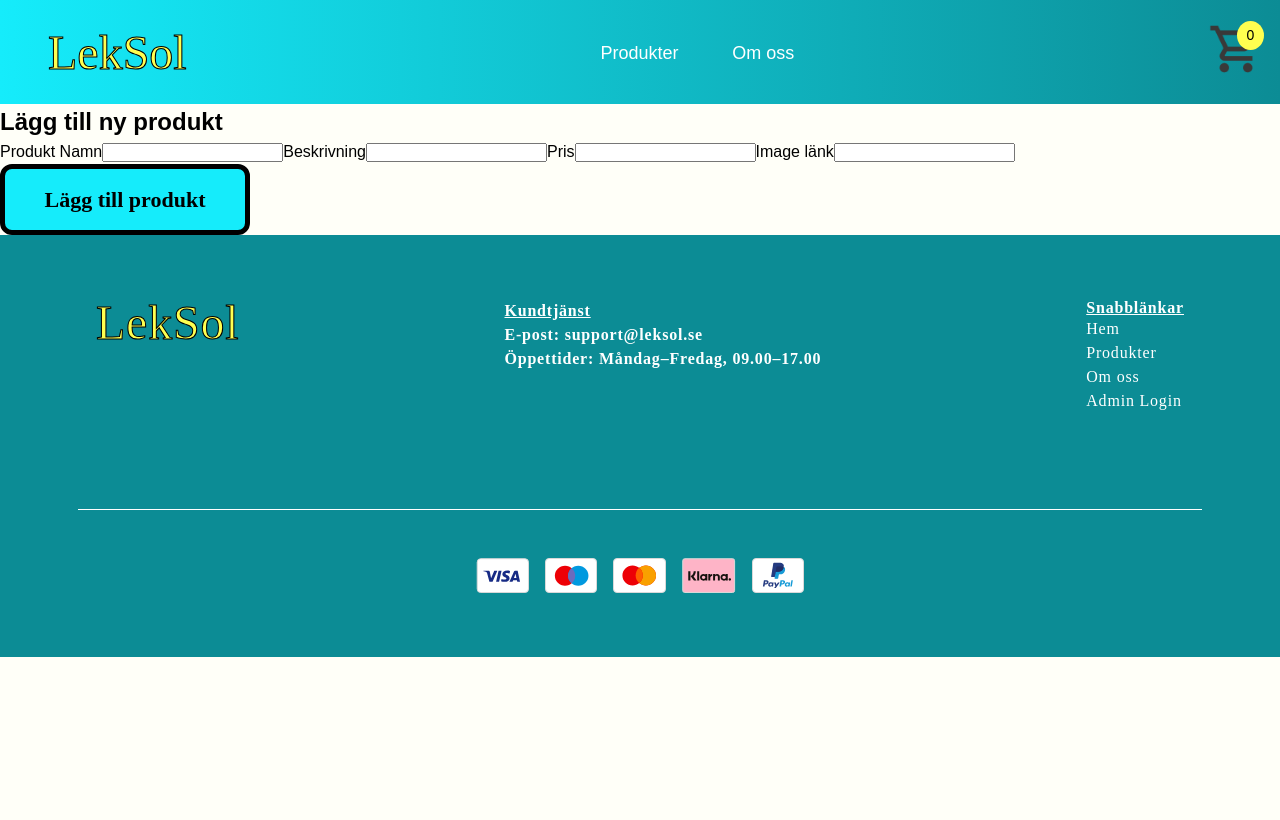
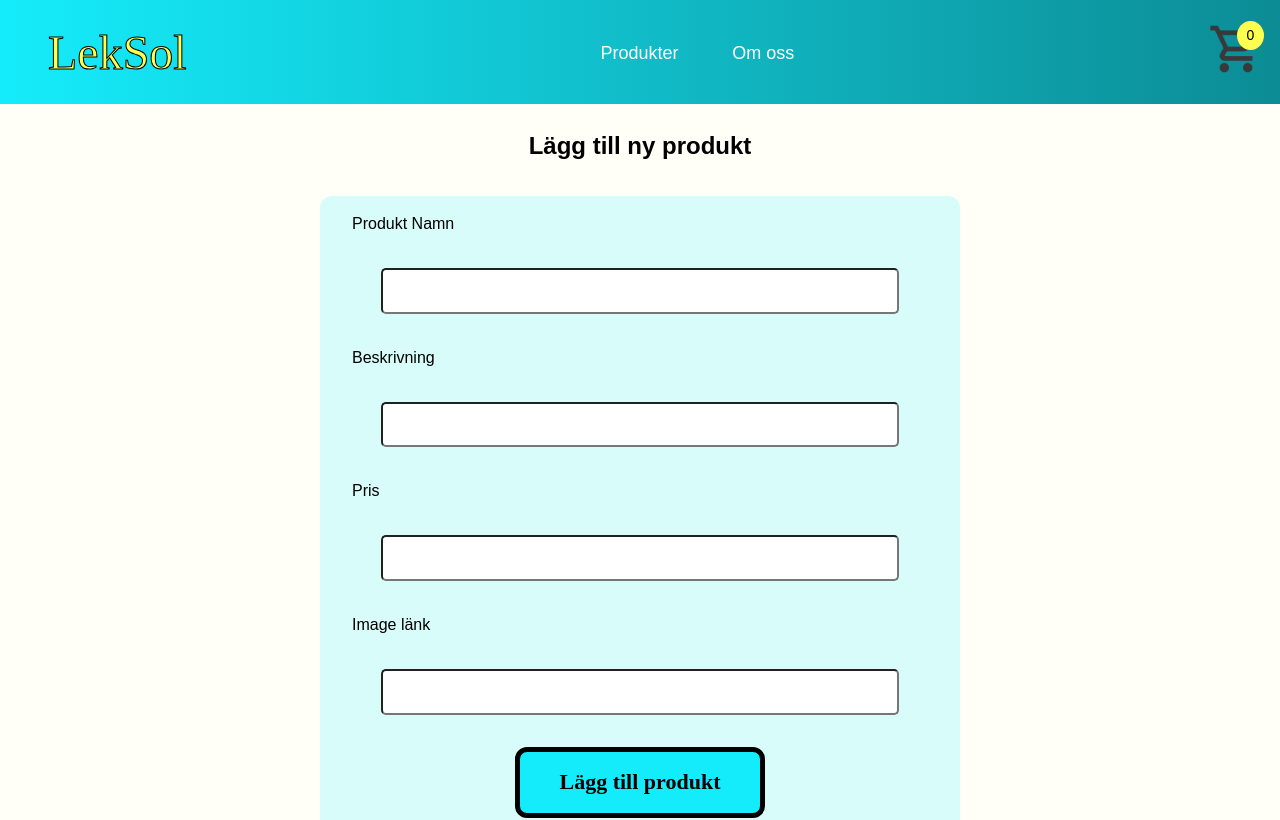
Before and after one commit to FBetulDemir/webbshop, a React (Vite) app: page /#/components/addNewProduct in a window 1280 px wide. Shown: the top 820 px of the page. Built offline with nearby package versions, Linux system fonts and the light colour scheme; no server answers; sample sign-in values are in the browser's storage.

Commit message:
Added styling for AddNewProduct component, improved error handling, and fixed spelling mistakes. Added reverse alphabetic sorting functionality for products

```diff
--- a/src/components/AddNewProduct.jsx
+++ b/src/components/AddNewProduct.jsx
@@ -1,6 +1,7 @@
 import React, { useState } from 'react';
 import productSchema from '../validation/productValidation.js';
 import { addProduct, fetchProducts } from '../data/crud.js';
+import '../styles/AddNewProduct.css';
 
 
 
@@ -10,7 +11,7 @@ const AddNewProduct = () => {
     const [description, setDescription] = useState('');
     const [price, setPrice] = useState('');
     const [imageUrl, setImageUrl] = useState('');
-    const [error, setError] = useState('');
+    const [error, setError] = useState({});
     const [success, setSuccess] = useState('');
 
     async function handleAddProduct() {
@@ -23,15 +24,19 @@ const AddNewProduct = () => {
             isBestseller: false,
         }
 
-        addProduct(productObject)
-
         const { error } = productSchema.validate(productObject, { abortEarly: false });
 
         if (error) {
-            const message = error.details.map((err) => err.message).join('\n');
-            console.log(`Formuläret innehåller fel:\n${message}`);
-            setError(message)
+            const fieldErrors = {};
+            error.details.forEach(err => {
+              const field = err.path[0];
+              fieldErrors[field] = err.message;
+            });
+            setError(fieldErrors);
+            setSuccess('');
             return;
+        } else{
+            addProduct(productObject)
         }
 
         fetchProducts()
@@ -46,7 +51,7 @@ const AddNewProduct = () => {
     return(
         <div className="add-product">
             <h2>Lägg till ny produkt</h2>
-            <form action="">
+            <form action="" onSubmit={(e) => e.preventDefault()}>
                 <label htmlFor="name">Produkt Namn</label>
                 <input
                     type="text"
@@ -54,6 +59,8 @@ const AddNewProduct = () => {
                     value={productName}
                     onChange={(e)=> setProductName(e.target.value)}
                 />
+                {error.name && <p style={{color: "red"}}>Formuläret innehåller fel: {error.name}</p>}
+
                 <label htmlFor="description">Beskrivning</label>
                 <input
                     type="text"
@@ -61,6 +68,8 @@ const AddNewProduct = () => {
                     value={description}
                     onChange={(e) => setDescription(e.target.value)}
                 />
+                {error.description && <p style={{color: "red"}}>Formuläret innehåller fel: {error.description}</p>}
+
                 <label htmlFor="price" >Pris</label>
                 <input
                     type="number"
@@ -68,6 +77,8 @@ const AddNewProduct = () => {
                     value={price}
                     onChange={(e) => setPrice(e.target.value)}
                 />
+                {error.price && <p style={{color: "red"}}>Formuläret innehåller fel: {error.price}</p>}
+
                 <label htmlFor="imageUrl">Image länk</label>
                 <input
                     type="text"
@@ -75,11 +86,11 @@ const AddNewProduct = () => {
                     value={imageUrl}
                     onChange={(e)=> setImageUrl(e.target.value)}
                 />
+                {error.imageUrl && <p style={{color: "red"}}>Formuläret innehåller fel: {error.imageUrl}</p>}
+
                 <button className="blue-btn" onClick={handleAddProduct}>Lägg till produkt</button>
             </form>
-            {error && <p style={{color: "red"}}>Formuläret innehåller fel: {error}</p>}
-            {success && <p style={{color: "green"}}>Produkten har lagts till!</p>}
-
+            {success && <p style={{color: "green"}}>{success}</p>}
         </div>
     )
 }
--- a/src/components/AdminConsole.jsx
+++ b/src/components/AdminConsole.jsx
@@ -11,9 +11,9 @@ const AdminConsole = () => {
                 <p>Vänligen välj en åtgärd nedan:</p>
             </div>
             <div className="buttons-div">
-                <NavLink to={"/components/addNewProduct/"} className="blue-btn" style={{textDecoration: "none"}}>Lägg till ny product</NavLink>
-                <NavLink to={"/components/editProduct/:productId?"} className="blue-btn" style={{textDecoration: "none"}}>Redigera</NavLink>
-                <NavLink to={"/components/editProduct/:productId?"} className="blue-btn" style={{textDecoration: "none"}}>Ta bort</NavLink>
+                <NavLink to={"/components/addNewProduct/"} className="blue-btn" style={{textDecoration: "none"}}>Lägg till ny produkt</NavLink>
+                <NavLink to={"/components/editProduct/:productId?"} className="blue-btn" style={{textDecoration: "none"}}>Redigera/ Ta bort</NavLink>
+                {/* <NavLink to={"/components/editProduct/:productId?"} className="blue-btn" style={{textDecoration: "none"}}>Ta bort</NavLink> */}
             </div>
         </div>
 
--- a/src/components/HomePageBestsellers.jsx
+++ b/src/components/HomePageBestsellers.jsx
@@ -56,13 +56,13 @@ const HomePageBestsellers = () => {
   }
 
   if (bestsellers.length === 0) {
-    return <div>No bestsellers available at the moment.</div>;
+    return <div>Inga bästsäljare just nu.</div>;
   }
 
 
   return (
     <section className='bestsellers-section'>
-      <h2>Bestsellers</h2>
+      <h2>Bästsäljare</h2>
       <ul>
         {bestsellers.map(product => (
           <li key={product.id} className='product-item'>
@@ -70,7 +70,7 @@ const HomePageBestsellers = () => {
               <img src={product.imageUrl} alt={product.name} className='product-image'/>
             )}
             <h3>{product.name}</h3>
-            <p>Price: {product.price} SEK</p>
+            <p>Pris: {product.price} SEK</p>
             <button onClick={() => addToCart(product)} className='blue-btn'>Lägg till i varukorg</button>
 
           </li>
--- a/src/components/SortingProducts.jsx
+++ b/src/components/SortingProducts.jsx
@@ -5,6 +5,11 @@ const SortingProducts = ({ products, setProducts }) => {
         const sorted = [...products].sort((a, b) => a.name.localeCompare(b.name, 'sv'));
         setProducts(sorted);
     };
+
+    const sortByNameReverse = () => {
+        const sorted = [...products].sort((a, b) => b.name.localeCompare(a.name, 'sv'));
+        setProducts(sorted);
+    }
 
     const sortByPriceIncreasing = () => {
         const sorted = [...products].sort((a, b) => a.price - b.price);
@@ -20,6 +25,7 @@ const SortingProducts = ({ products, setProducts }) => {
             <h4>Sortera produkter genom att klicka på knappar nedan</h4>
             <div className="sorting-buttons">
                 <button className="blue-btn" onClick={sortByName}>Namn A-Ö</button>
+                <button className="blue-btn" onClick={sortByNameReverse}>Namn Ö-A</button>
                 <button className="blue-btn" onClick={sortByPriceIncreasing}>Pris stigande</button>
                 <button className="blue-btn" onClick={sortByPriceDecreasing}>Pris fallande</button>
             </div>
--- a/src/pages/Products.jsx
+++ b/src/pages/Products.jsx
@@ -7,9 +7,9 @@ import { useCartStore } from "../store/cartStore.js";
 import SortingProducts from '../components/SortingProducts.jsx';
 
 const Products = () => {
-  const cart = useCartStore((state) => state.cartItems);
+  // const cart = useCartStore((state) => state.cartItems);
   const addToCart = useCartStore((state) => state.addToCart);
-  const getTotalItems = useCartStore((state) => state.getTotalItems);
+  // const getTotalItems = useCartStore((state) => state.getTotalItems);
 
 
 
@@ -78,7 +78,7 @@ const Products = () => {
             )}
             <h2>{product.name}</h2>
             <p>{product.description}</p>
-            <p>Price: {product.price} SEK</p>
+            <p>Pris: {product.price} SEK</p>
             <button className='blue-btn' onClick={() => addToCart(product)}>Lägg till <img src={cartImage} alt="cart icon" style={{width:"1.4em"}} /> </button>
           </li>
         ))}
--- a/src/store/cartStore.js
+++ b/src/store/cartStore.js
@@ -33,7 +33,7 @@ const useCartStore = create((set) => ({
             ).filter(item => item !== null),
         }));
     },
-    clearCart: () => set({ cartItems: [] }),
+    // clearCart: () => set({ cartItems: [] }),
     // getTotalItems: () => set((state) => state.cartItems.length),
     getTotalPrice: () => useCartStore.getState().cartItems.reduce((total, item) => total + (item.price * (item.quantity || 1)), 0),
     getTotalItems: () => useCartStore.getState().cartItems.reduce((sum, item) => sum + (item.quantity || 1), 0),
--- /dev/null
+++ b/src/styles/AddNewProduct.css
@@ -0,0 +1,29 @@
+.add-product{
+    display: flex;
+    flex-direction: column;
+    align-items: center;
+    justify-content: center;
+    h2{
+        margin-top: 1em;
+    }
+    form{
+        display: flex;
+        flex-direction: column;
+        justify-content: center;
+        align-items: center;
+        gap: 2em;
+        width: 50%;
+        padding: 1em 2em;
+        border-radius: 12px;
+        background-color: rgba(21, 236, 251, 0.17);
+        margin: 2em 3em;
+        input{
+            width: 90%;
+            padding: 1em 0.7em;
+            border-radius: 5px;
+        }
+        label{
+            align-self: flex-start;
+        }
+    }
+}
--- a/src/validation/productValidation.js
+++ b/src/validation/productValidation.js
@@ -21,4 +21,6 @@ const productSchema = Joi.object({
   isBestseller: Joi.boolean().optional(),
 });
 
+
+
 export default productSchema;
```
